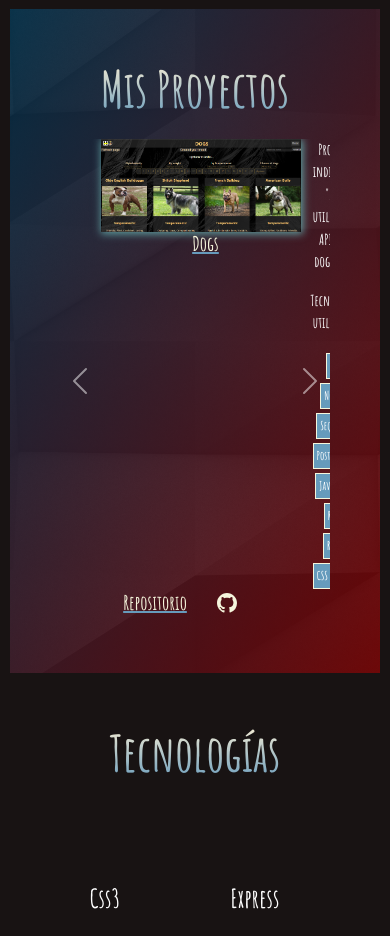
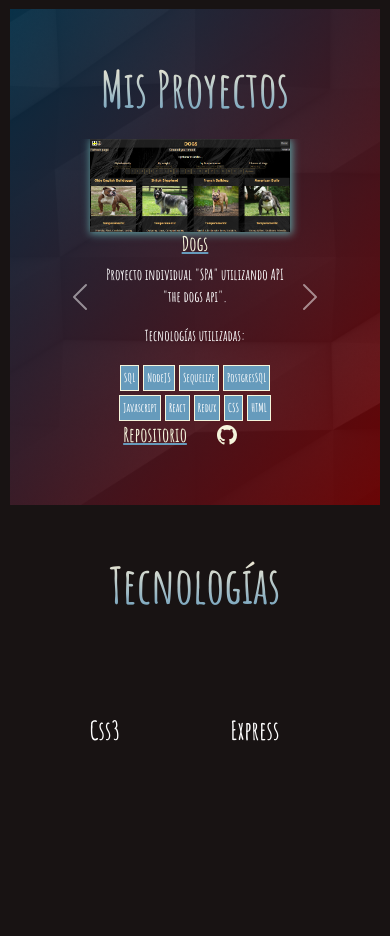
Before and after one commit to diegop1zarro/Portfolio, a React (Create React App) app: page / in a window 390 px wide. Shown: the part 800-1736 px from the top of the page. Built offline with nearby package versions, Linux system fonts and the light colour scheme; a web font is replaced by a local one.

Commit message:
ajustes projects container

```diff
--- a/src/Components/Projects/Projects.css
+++ b/src/Components/Projects/Projects.css
@@ -77,6 +77,8 @@ h4{
 @media screen and (max-width: 500px) {
 .Projects_container{
     display:flex;
+    flex-direction: column;
+    align-items: center;
 }
 .Projects_container p {
     font-size: 15px;
```
